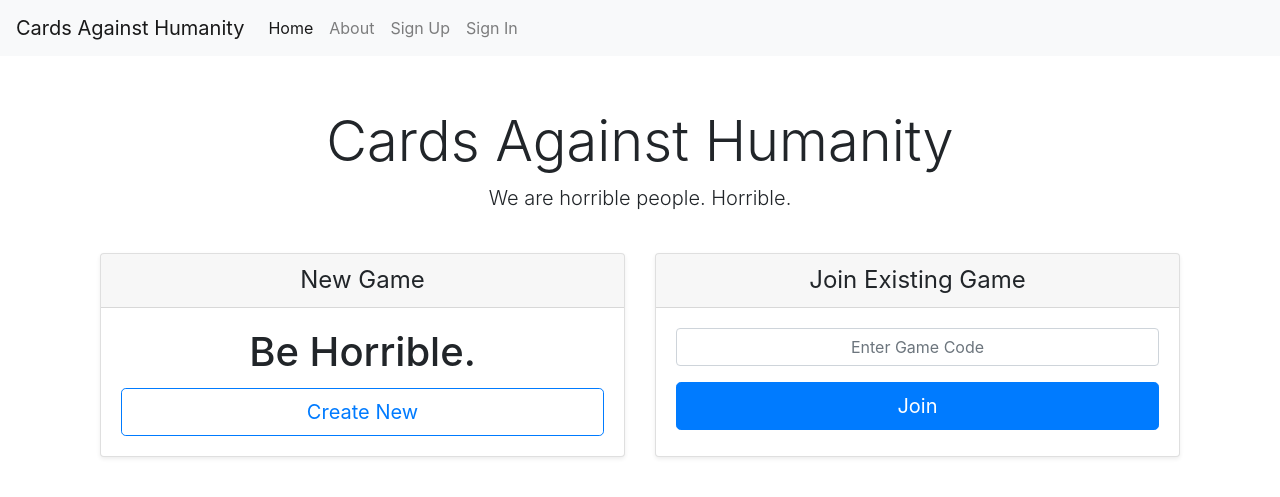
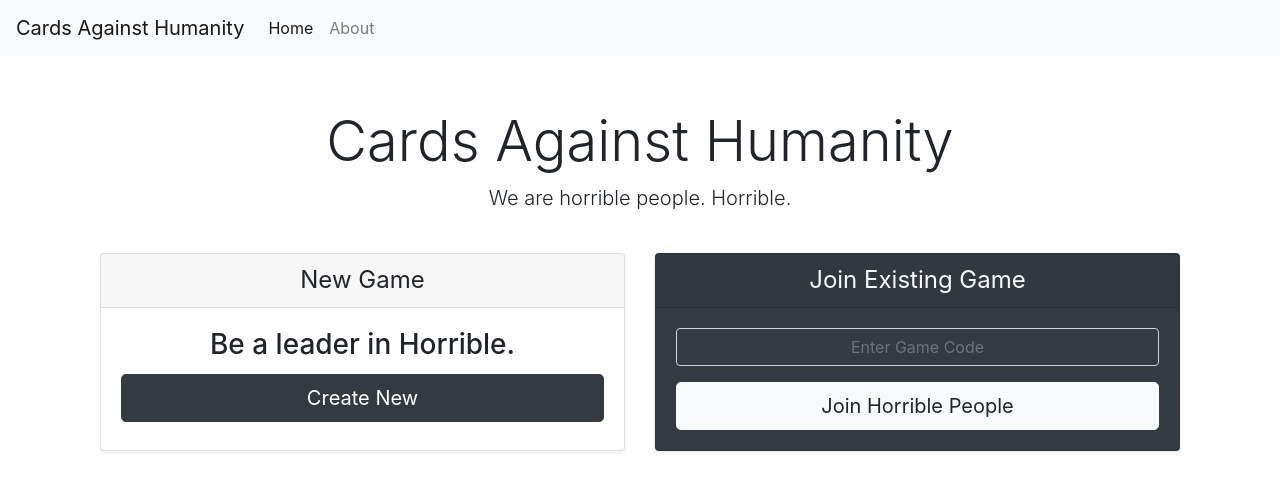
Before and after one commit to alkelaun/cah, a Django app: page / in a window 1280 px wide. Shown: the top 497 px of the page. Run offline with Django 3.2, Linux system fonts and the light colour scheme; some libraries are stand-ins or nearby versions.

Commit message:
finished homepage

```diff
--- /dev/null
+++ b/cah/game/forms.py
@@ -0,0 +1,4 @@
+from django import forms
+
+class GameForm(forms.Form):
+    game = forms.CharField(label='Your name', max_length=100)
--- a/cah/game/templates/game/base.html
+++ b/cah/game/templates/game/base.html
@@ -49,25 +49,7 @@
             <li class="nav-item">
               <a class="nav-link" href="{% url 'about' %}">About</a>
             </li>
-            {% if request.user.is_authenticated %}
-              <li class="nav-item">
-                {# URL provided by django-allauth/account/urls.py #}
-                <a class="nav-link" href="{% url 'users:detail' request.user.username  %}">{% trans "My Profile" %}</a>
-              </li>
-              <li class="nav-item">
-                {# URL provided by django-allauth/account/urls.py #}
-                <a class="nav-link" href="{% url 'account_logout' %}">{% trans "Sign Out" %}</a>
-              </li>
-            {% else %}
-              <li class="nav-item">
-                {# URL provided by django-allauth/account/urls.py #}
-                <a id="sign-up-link" class="nav-link" href="{% url 'account_signup' %}">{% trans "Sign Up" %}</a>
-              </li>
-              <li class="nav-item">
-                {# URL provided by django-allauth/account/urls.py #}
-                <a id="log-in-link" class="nav-link" href="{% url 'account_login' %}">{% trans "Sign In" %}</a>
-              </li>
-            {% endif %}
+
           </ul>
         </div>
       </nav>
@@ -95,25 +77,28 @@
                 <div class="card-header">
                 <h4 class="my-0 font-weight-normal">New Game</h4>
                 </div>
-                <div class="card-body">
-                <h1 class="card-title pricing-card-title">Be Horrible.</h1>
-
-                <button type="button" class="btn btn-lg btn-block btn-outline-primary">Create New</button>
+                <div class="card-body d-flex flex-column">
+                <h3 class="card-title pricing-card-title">Be a leader in Horrible.</h3>
+                <form action="" method="POST">
+                {% csrf_token %}
+                <input type="submit" class="btn btn-lg btn-block btn-dark align-self-end mt-auto" value="Create New">
+                </form>
+            </div>
+            </div>
+            <div class="form-group card mb-4 shadow-sm bg-dark" >
+                <div class="card-header">
+                <h4 class="my-0 font-weight-normal text-light">Join Existing Game</h4>
                 </div>
-            </div>
-            <div class="form-group card mb-4 shadow-sm">
-                <div class="card-header">
-                <h4 class="my-0 font-weight-normal">Join Existing Game</h4>
-                </div>
-                <form>
-                <div class="card-body">
+                <form action="" method="POST">
+                    {% csrf_token %}
+                <div class="card-body d-flex flex-column">
 
                     <div class="form-group">
-                        <input type="string" style="text-align:center" class="form-control" id="gamecode" placeholder="Enter Game Code">
+                        <input type="text" style="text-align:center" class="form-control text-light bg-dark" name="gamecode" placeholder="Enter Game Code" required>
 
                       </div>
 
-                <button type="button" class="btn btn-lg btn-block btn-primary">Join</button>
+                <input type="submit" class="btn btn-lg btn-block btn-light mt-auto" value="Join Horrible People">
             </form>
                 </div>
             </div>
--- a/cah/game/templates/game/game.html
+++ b/cah/game/templates/game/game.html
@@ -1,6 +1,9 @@
 {% extends 'game/base.html' %}
 
 {% block content %}
-  {{id}}
+
+<small><em>GAME ROOM:</em></small> <br><b>{{id}}</b>
+
+
 
 {% endblock %}
--- a/cah/game/urls.py
+++ b/cah/game/urls.py
@@ -5,8 +5,8 @@
 urlpatterns = [
     path('', index, name="home"),
     path('register', register, name="register"),
-    path('game/<id>', game, name="game"),
-    path('hand', players_hand, name="hand"),
+    path('game/<id>', game, name="gameroom"),  #game board
+    path('hand', players_hand, name="hand"), #on phone
     path('turn', turn, name="turn"),
 
     path('about', index, name="about"),
--- a/cah/game/views.py
+++ b/cah/game/views.py
@@ -1,15 +1,28 @@
-from django.shortcuts import render
+from django.shortcuts import render, redirect
+
+import random, string
 
 # Create your views here.
+def create_new_room():
+    room = ''.join(random.choices(string.ascii_letters, k = 6)).upper() # 6 character room name e.g. ZXYDEF
+    return room
 
 def index(request):
+
+    if request.method == 'POST':
+        if request.POST.get('gamecode', False):
+            room = request.POST['gamecode']
+        else:
+            room = create_new_room()
+        return redirect('gameroom', id=room)
     '''
     Provides an option to create a new game or join an already started game
     '''
+
     return render(request, "game/base.html")
 
 def register(request):
-    ''' After joining a game, redirect to this page to enter a name'''
+    ''' From the game, redirect to this page to enter a name'''
     return render(request, "game/register.html")
 
 def game(request, id):
```
Also changed, not shown: cah/db.sqlite3.
